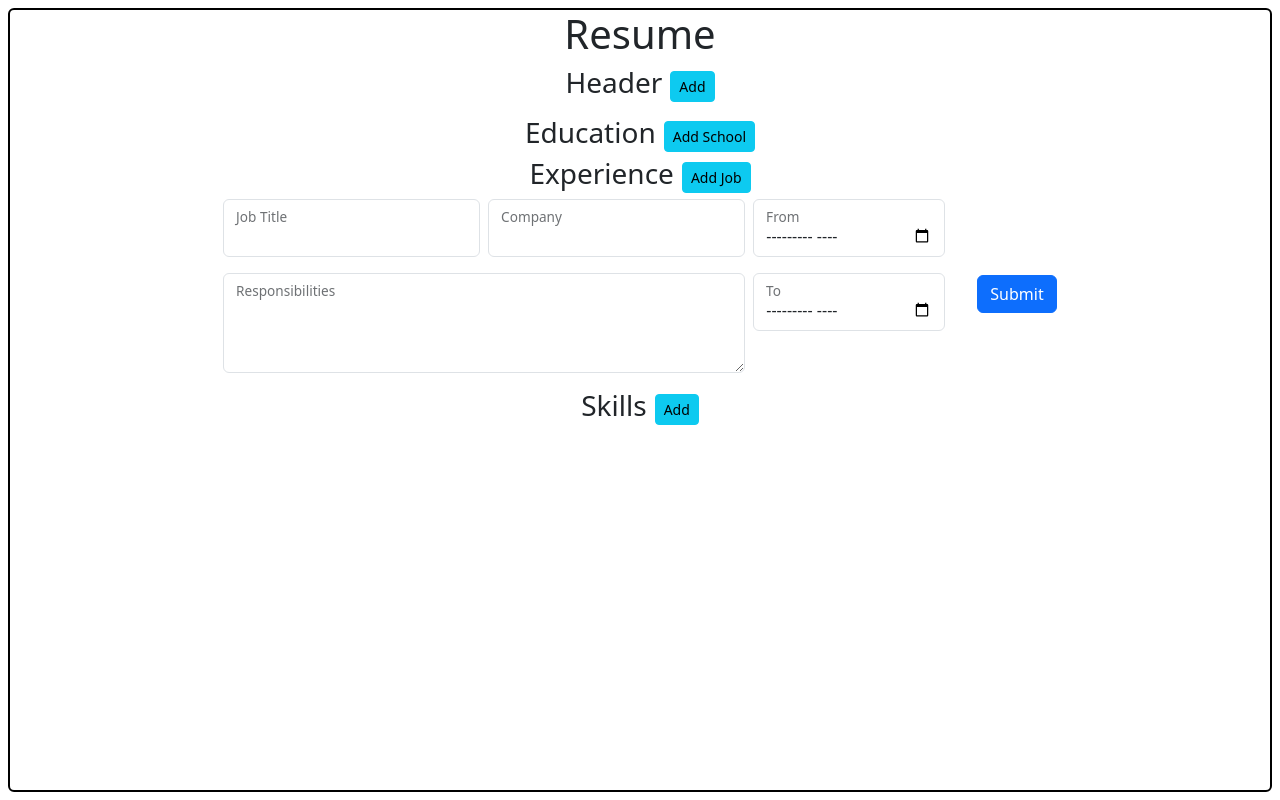
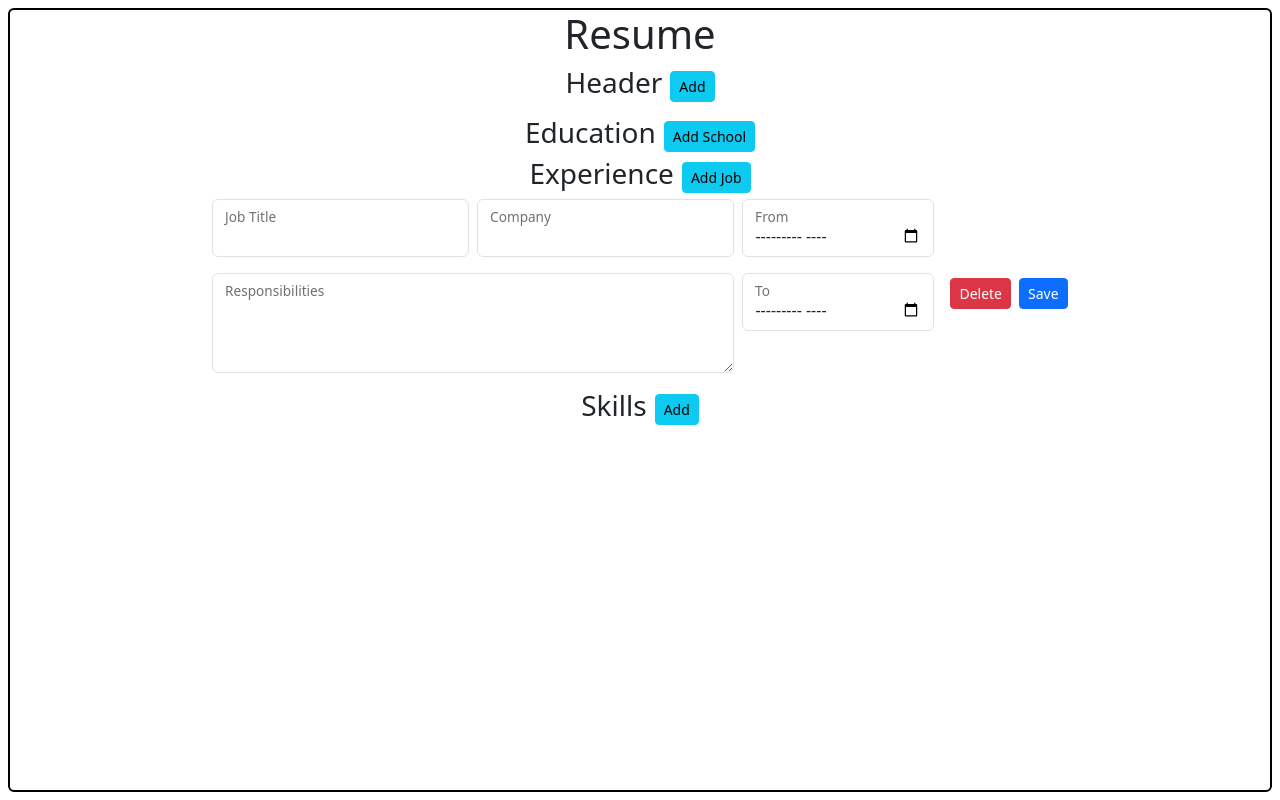
Before and after one commit to asampers/cv-app, a React (Vite) app: page / in a window 1280 px wide. Both pictures are taken after a click on the button "Add Job". Built offline with nearby package versions, Linux system fonts and the light colour scheme.

Commit message:
Add deletion to Experience, adjust handleSubmit

```diff
--- a/src/components/Data.jsx
+++ b/src/components/Data.jsx
@@ -62,6 +62,16 @@ const Data = () => {
     setData(dataCopy);
   }
 
+  function handleData(dataCopy, newObject, index, ID) {
+    if (isEmpty(newObject) && data.length > 1) {
+      dataCopy.splice(index, 1)
+    } else if (!isEmpty(newObject)) {
+      newObject.id = ID;
+      dataCopy[index] = newObject;
+    }
+    setData(dataCopy);
+  }
+
   function handleSubmit(e) {
     const ID = e.target.getAttribute("data-index")
     const index = data.findIndex(obj => obj.id == ID)
@@ -69,13 +79,7 @@ const Data = () => {
     toggleShowForm();
     const newObject = createNewObject(e.target);
     const dataCopy = [...data];
-    if (isEmpty(newObject)) {
-      dataCopy.splice(index, 1)
-    } else {
-    newObject.id = ID;
-    dataCopy[index] = newObject;
-    }
-    setData(dataCopy);
+    handleData(dataCopy, newObject, index, ID);
   }
 
   return { data, noData, showForm, selectedId, toggleShowForm, handleSubmit, addEntry, toggleEdit, displayInfo, displayForm, handleDelete};
--- a/src/components/Education.jsx
+++ b/src/components/Education.jsx
@@ -9,8 +9,6 @@ function Education() {
 
     return (
       <>
-      {console.log(items.data)}
-      {console.log(items.showForm)}
       <div className='container-fluid d-flex flex-column justify-content-center align-items-center'>
         <div className='d-flex align-items-center'>
           {<h3>Education</h3>}
--- a/src/components/Experience.jsx
+++ b/src/components/Experience.jsx
@@ -17,7 +17,7 @@ export function Experience() {
         {items.data.map((job) => (
           <Fragment key={job.id}>
             {(items.displayInfo(job.id)) && <ExperienceInfo onClick={items.toggleEdit} data={job} />}
-            {(items.displayForm(job.id)) && <ExperienceForm onSubmit={items.handleSubmit} data={job} />}
+            {(items.displayForm(job.id)) && <ExperienceForm onSubmit={items.handleSubmit} onDelete={items.handleDelete} data={job} />}
           </Fragment>
         ))}
       </div>
--- a/src/components/ExperienceForm.jsx
+++ b/src/components/ExperienceForm.jsx
@@ -1,5 +1,7 @@
 /* eslint-disable react/prop-types */
-export function ExperienceForm({data, onSubmit}) {
+import { Buttons } from "./Buttons"
+
+export function ExperienceForm({data, onSubmit, onDelete}) {
   return (
     <form onSubmit={onSubmit} data-index={data.id}>
       <div className="d-flex">
@@ -39,8 +41,9 @@ export function ExperienceForm({data, onSubmit}) {
             <label>To</label>
           </div>
         </div>
-        <button type="submit" className="btn btn-primary align-self-center ms-4">
-            Submit
+        <Buttons text='Delete' index={data.id} onClick={onDelete}/>
+        <button type="submit" className="btn btn-primary btn-sm align-self-center ms-2">
+            Save
           </button>
       </div>
     </form>
```
